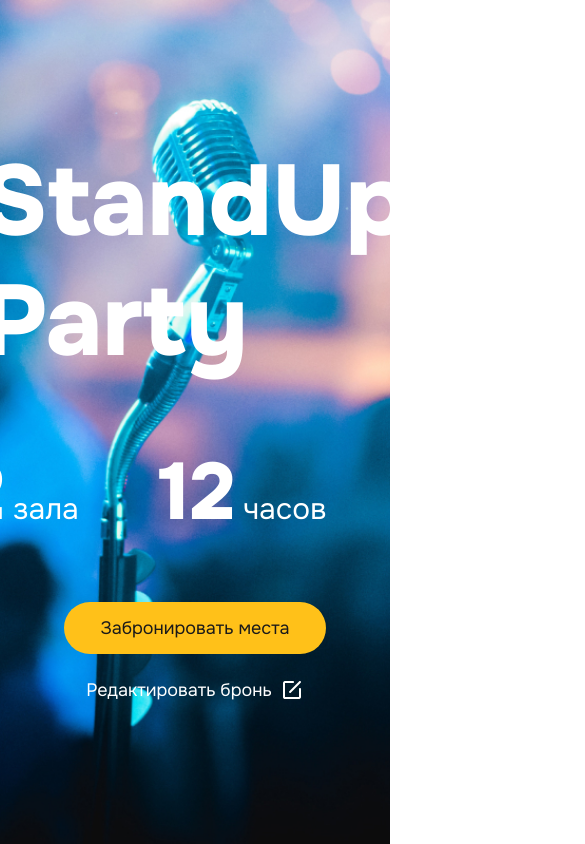
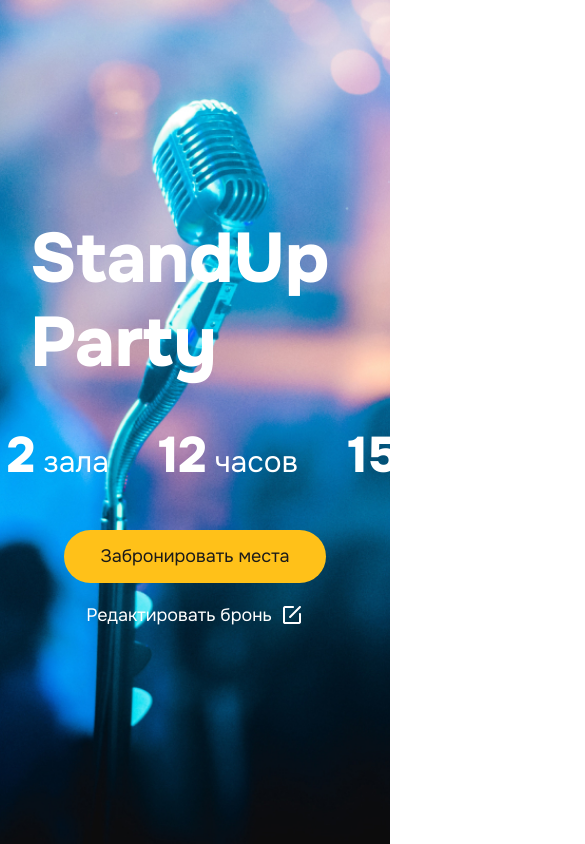
Before and after one commit to 9fogel/frontend_stand-up, a website built with Vite: page index.html in a window 390 px wide. Shown: the top 844 px of the page, 585 px wide, since content can reach past the window. Built offline with nearby package versions, Linux system fonts and the light colour scheme.

Commit message:
feat: add event 1024px adaptive styles

```diff
--- a/css/event.css
+++ b/css/event.css
@@ -3,6 +3,7 @@
   flex-direction: column;;
   justify-content: center;
   align-items: center;
+  padding: 30px;
   width: 100%;
   min-height: 100vh;
   background-color: blueviolet;
@@ -13,7 +14,7 @@
 }
 
 .event__title {
-  margin-bottom: 62px;
+  margin-bottom: 50px;
   font-size: 100px;
   font-weight: 800;
   line-height: 1.2;
@@ -26,13 +27,15 @@
 }
 
 .event__info-item {
-  display: flex;
+  /* display: flex;
   align-items: baseline;
-  gap: 8px;
+  gap: 8px; */
   font-size: 30px;
+  line-height: 1.4;
 }
 
 .event__info-number {
+  margin-right: 8px;
   font-size: 80px;
   font-weight: 800;
   line-height: 1.2;
@@ -52,3 +55,29 @@
   gap: 8px;
   font-size: 18px;
 }
+
+@media (max-width: 1024px) {
+  .event__title {
+    margin-bottom: 40px;
+    font-size: 70px;
+  }
+
+  .event__info {
+    gap: 50px;
+    margin-bottom: 45px;
+  }
+
+  .event__info-number {
+    font-size: 50px;
+  }
+
+  .event__info-number {
+    font-size: 50px;
+  }
+
+  .event__button_reserve {
+    margin-bottom: 20px;
+    font-size: 18px;
+  }
+
+}
```
